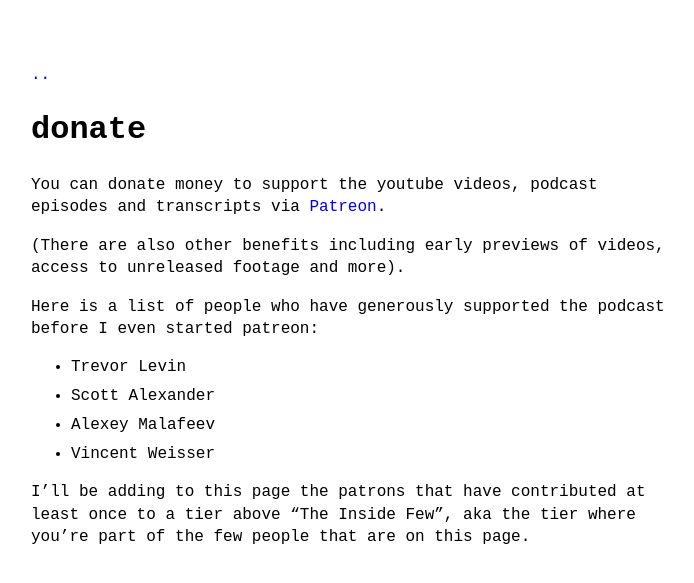
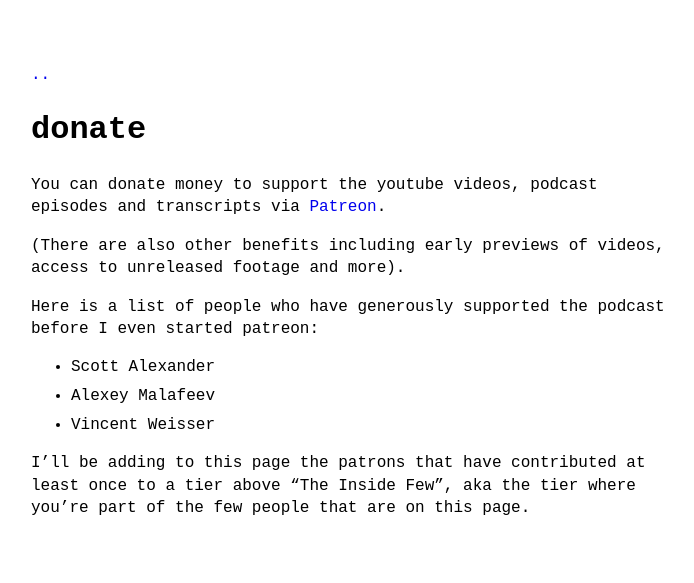
Before and after one commit to theinsideview/theinsideview.github.io, a Jekyll site: the page built from donate.md, in a window 1280 px wide. Shown: the top 583 px of the page, without its empty margins (289-983 px from the left). Built offline with Jekyll 4.4.1, drawn with Linux system fonts in a browser that asks for light colours.

Commit message:
Update donate.md

```diff
--- a/donate.md
+++ b/donate.md
@@ -8,7 +8,6 @@ You can donate money to support the youtube videos, podcast episodes and transcr
 (There are also other benefits including early previews of videos, access to unreleased footage and more).
 
 Here is a list of people who have generously supported the podcast before I even started patreon:
-- Trevor Levin
 - Scott Alexander
 - Alexey Malafeev
 - Vincent Weisser
```
